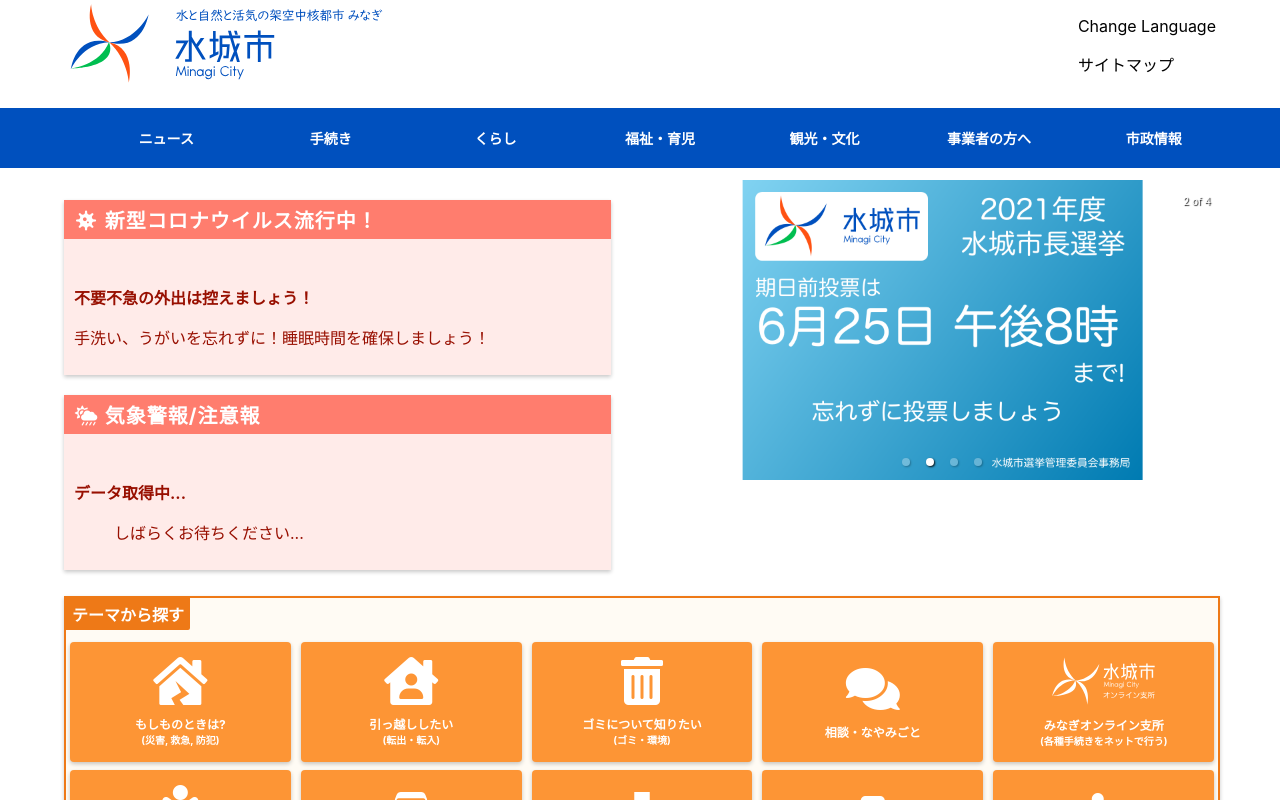
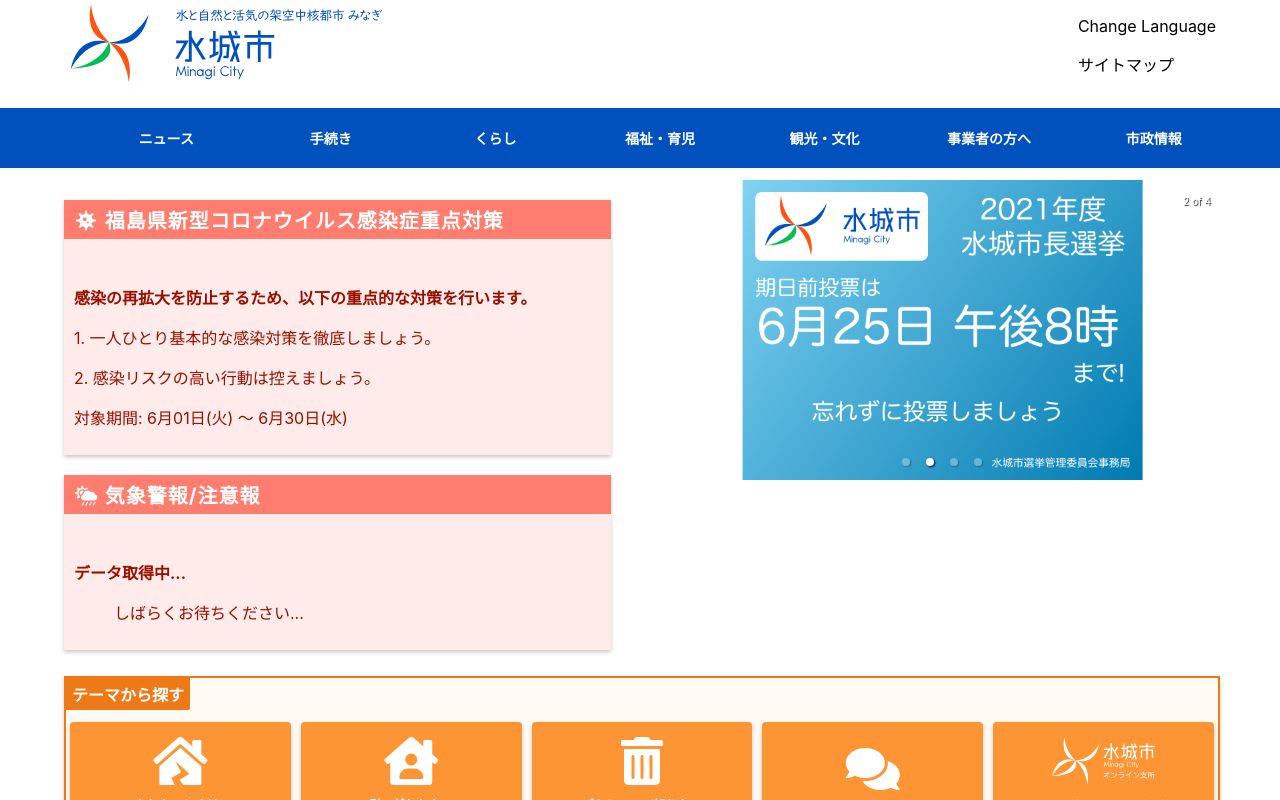
Before and after one commit to kazuki19992/Minagi-City, a React (Create React App) app: page / in a window 1280 px wide. Shown: the top 800 px of the page. Built offline with nearby package versions, Linux system fonts and the light colour scheme; no server answers.

Commit message:
メッセージを変更

```diff
--- a/src/Components/Emergency.js
+++ b/src/Components/Emergency.js
@@ -53,12 +53,16 @@ export default function Emergency (props) {
             </div>
         )
     }else if(data.mode === "covid19"){
+        const msgList = []
+        for(const detail of data.detail){
+            msgList.push(<p>{detail}</p>)
+        }
         return(
             <div className="weather-warning-wrapper">
                 <p className="title"><i class="fas fa-virus fa-fw"></i> {data.title}</p>
                 <div className="contents">
                     <p className="msg">{data.msg}</p>
-                    <p>{data.detail}</p>
+                    {msgList}
                 </div>
             </div>
         )
--- a/src/Views/Top.js
+++ b/src/Views/Top.js
@@ -21,9 +21,9 @@ export default function Top (props) {
 
     const emergencyCovid = {
         mode: "covid19",
-        title: "新型コロナウイルス流行中！",
-        msg: "不要不急の外出は控えましょう！",
-        detail: ["手洗い、うがいを忘れずに！睡眠時間を確保しましょう！"]
+        title: "福島県新型コロナウイルス感染症重点対策",
+        msg: "感染の再拡大を防止するため、以下の重点的な対策を行います。",
+        detail: ["1. 一人ひとり基本的な感染対策を徹底しましょう。", "2. 感染リスクの高い行動は控えましょう。", "対象期間: 6月01日(火) ～ 6月30日(水)"]
     }
     const [ emergencyWeather, updateWeather ] = useState({mode: "weather", title: "気象警報/注意報", detail: ['しばらくお待ちください...']})
 
```
